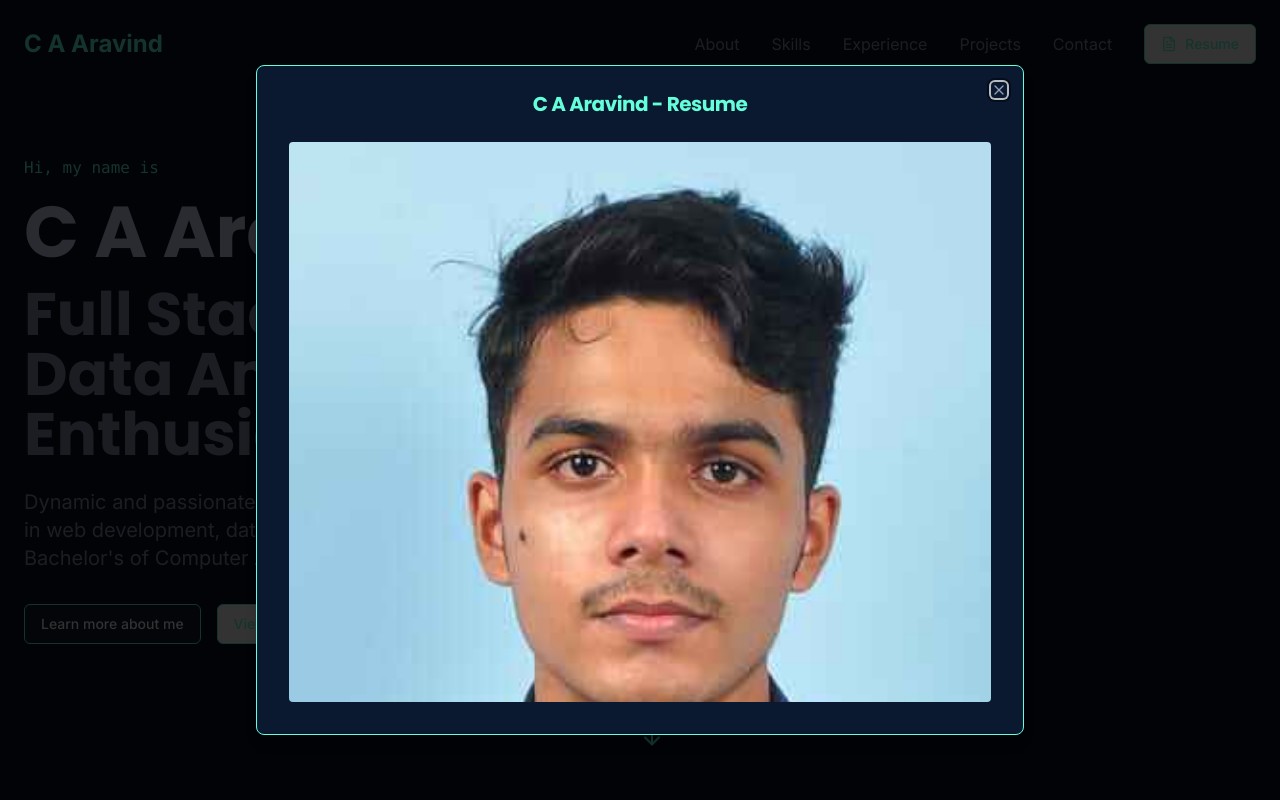
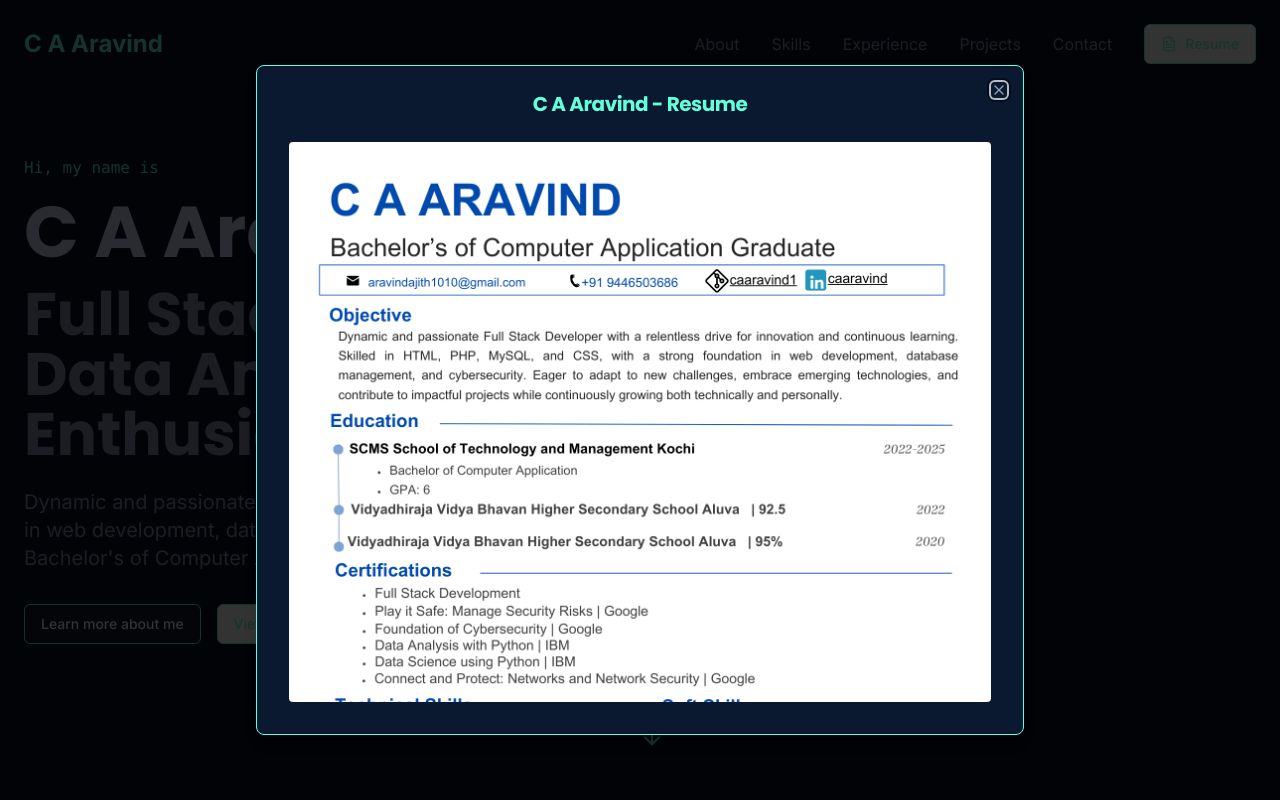
Before and after one commit to caaravind1/portfolio-website, a React (Vite) app: page / in a window 1280 px wide. Both pictures are taken after a click on the button "Resume". Shown: the top 800 px of the page. Built offline with nearby package versions, Linux system fonts and the light colour scheme.

Commit message:
Fix: Show resume instead of picture
Updated the Hero and Navbar components to display the uploaded resume when the "View Resume" button is clicked, resolving the issue where the user's picture was being displayed instead.

```diff
--- a/src/components/Hero.tsx
+++ b/src/components/Hero.tsx
@@ -1,4 +1,3 @@
-
 import { ArrowDown } from 'lucide-react';
 import { Button } from '@/components/ui/button';
 import { useToast } from "@/hooks/use-toast";
@@ -71,7 +70,7 @@ const Hero = () => {
           <div className="flex justify-center items-center p-2">
             <div className="bg-white w-full max-h-[70vh] overflow-auto rounded">
               <img
-                src="/lovable-uploads/8f684ce8-90fd-498b-a871-691381aafd81.png"
+                src="/lovable-uploads/39e31d1c-c192-453e-bbcf-627f738775b0.png"
                 className="w-full h-auto object-contain"
                 alt="Resume"
               />
--- a/src/components/Navbar.tsx
+++ b/src/components/Navbar.tsx
@@ -154,7 +154,7 @@ const Navbar = () => {
           <div className="flex justify-center items-center p-2">
             <div className="bg-white w-full max-h-[70vh] overflow-auto rounded">
               <img
-                src="/lovable-uploads/8f684ce8-90fd-498b-a871-691381aafd81.png"
+                src="/lovable-uploads/39e31d1c-c192-453e-bbcf-627f738775b0.png"
                 className="w-full h-auto object-contain"
                 alt="Resume"
               />
```
